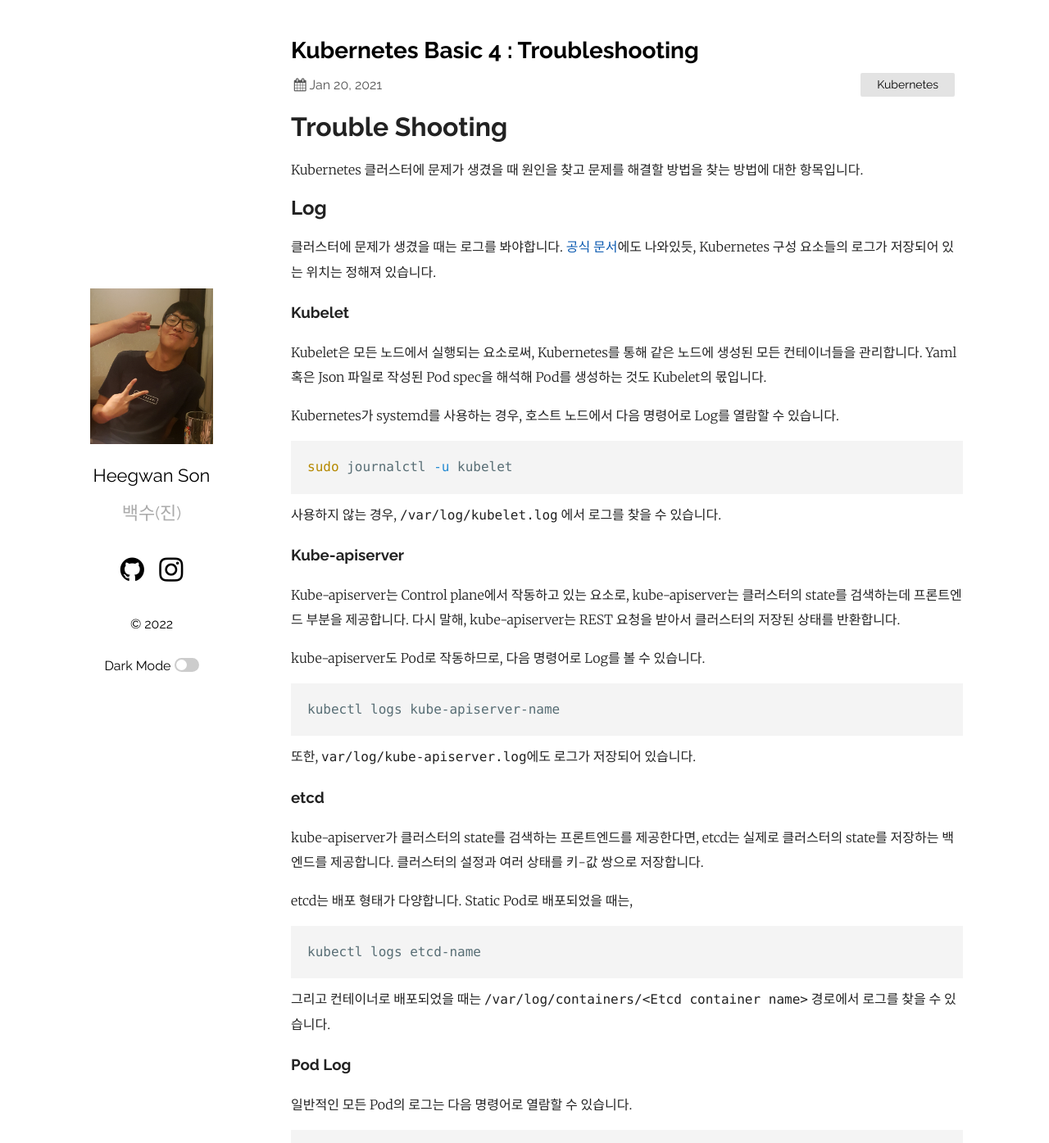
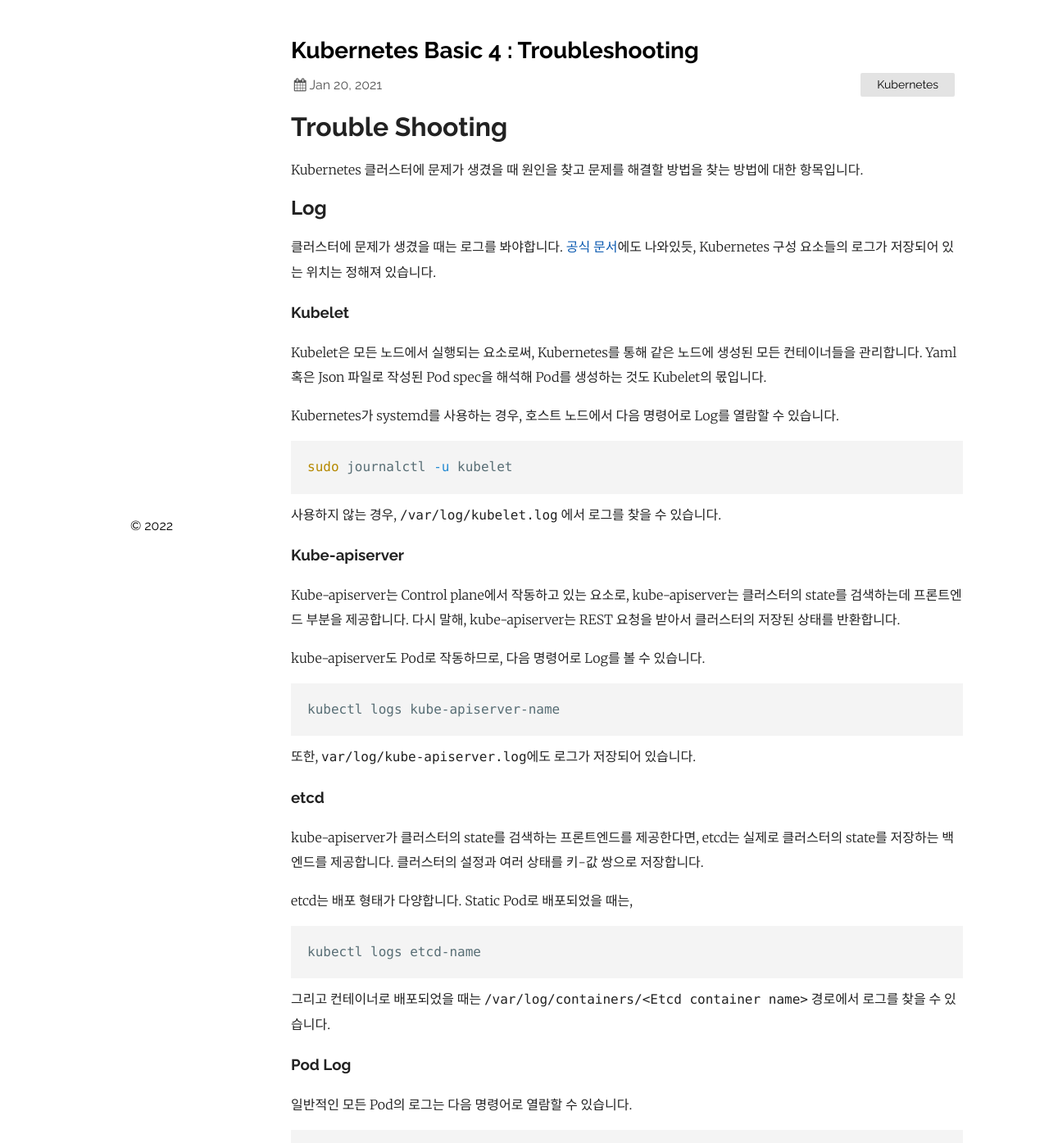
Before and after one commit to Sonins/Sonins.github.io, a Jekyll site: the page built from _posts/2021-01-20-kubernetes-basic-4.markdown, in a window 1280 px wide and 1400 px high. Shown: the top 1395 px of the window at 82% size. Built offline with Jekyll 4.4.1, drawn with Linux system fonts in a browser that asks for light colours.

Commit message:
Change theme to text.

```diff
--- a/Gemfile
+++ b/Gemfile
@@ -2,3 +2,4 @@
 
 source "https://rubygems.org"
 gemspec
+gem "jekyll-text-theme"
--- a/_config.yml
+++ b/_config.yml
@@ -9,7 +9,7 @@ show_excerpts: true # set to true to show excerpts on the homepage
 # refer to http://shopify.github.io/liquid/filters/date/ if you want to customize this
 sass:
   sass_dir: _sass
-plainwhite:
+jekyll-text-theme:
   name: Heegwan Son
   tagline: 백수(진)
   date_format: "%b %-d, %Y"
@@ -51,7 +51,7 @@ plainwhite:
 # - about.md
 
 # Build settings
-theme: plainwhite
+theme: jekyll-text-theme
 
 plugins:
   - jekyll-seo-tag
```
